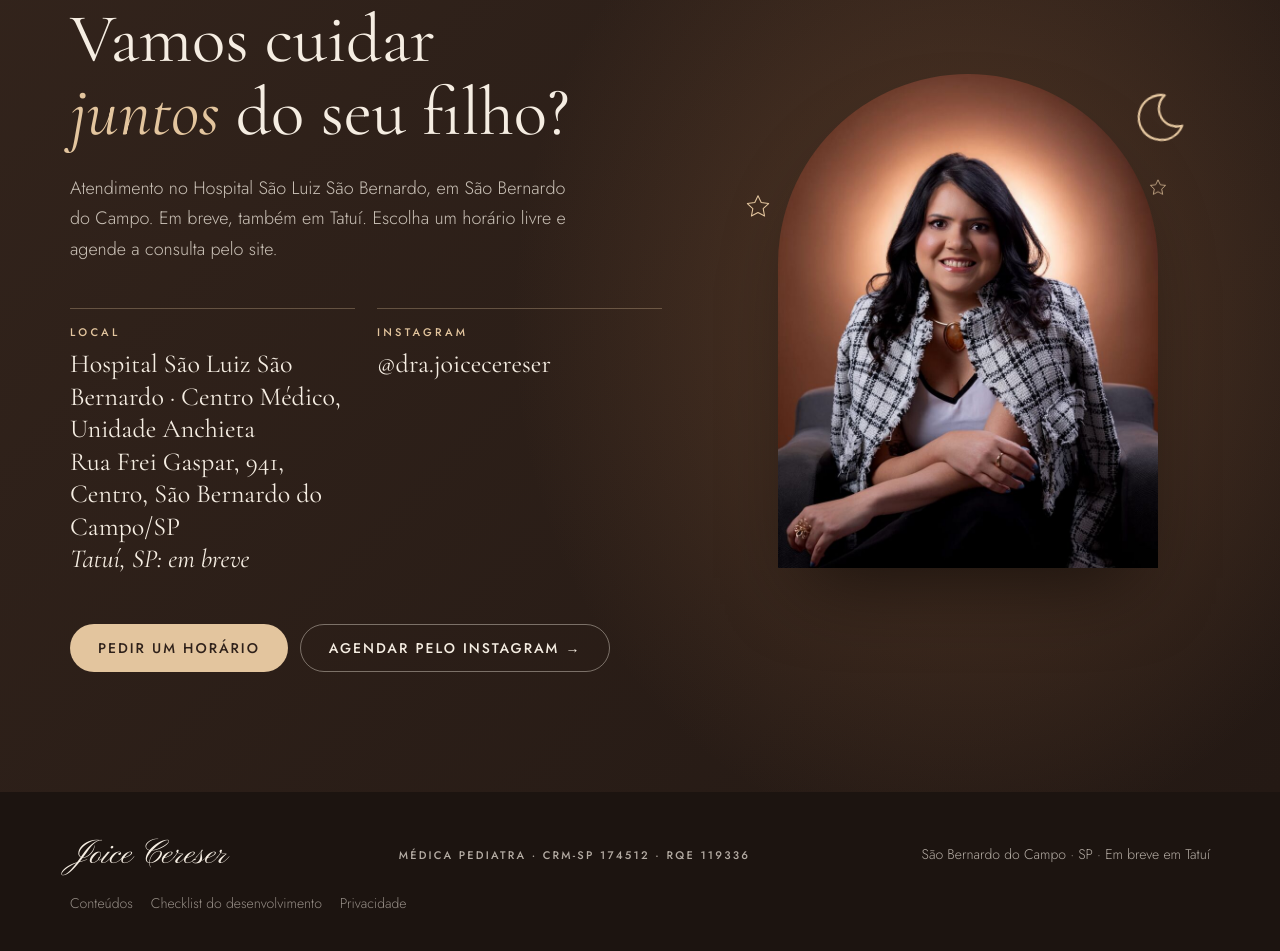
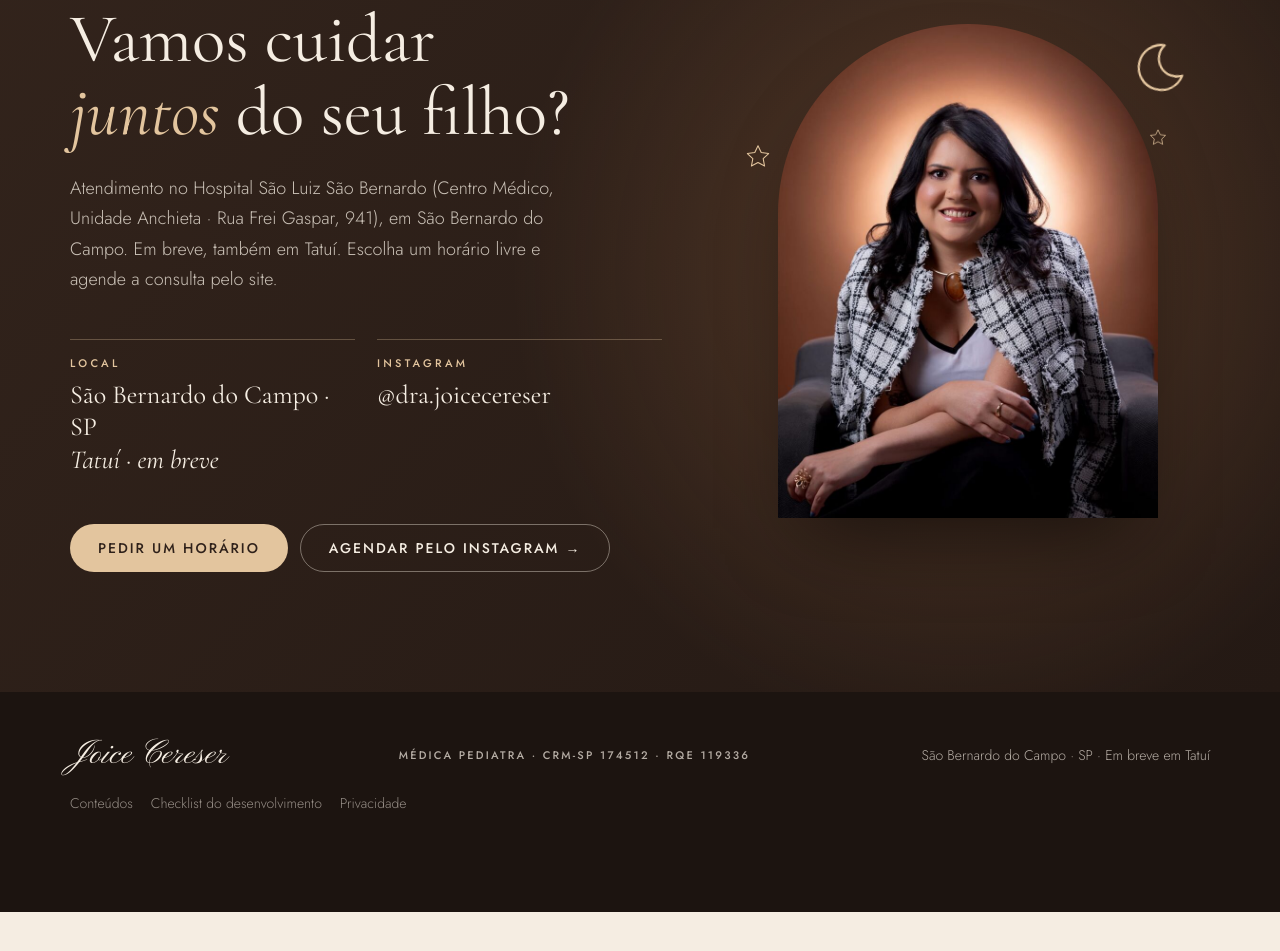
Before and after one commit to contatocaioramosprincipal-create/dra-joice-cereser, a plain HTML site: page index.html in a window 1280 px wide. Shown: the part 9417-10368 px from the top of the page. After the commit the page ends 10329 px from the top, so only its background shows below. Drawn offline with nearby package versions, Linux system fonts and the light colour scheme; no server answers.

Commit message:
Bloco Local mais curto
Co-Authored-By: Claude Opus 5.5 <noreply@anthropic.com>
Claude-Session: https://claude.ai/code/session_017PNxFxmCEwuNUiR1Ti1AB7

```diff
--- a/index.html
+++ b/index.html
@@ -596,9 +596,9 @@ footer .fl{display:flex;gap:18px;flex-wrap:wrap}footer .fl a{text-decoration:non
 <div>
 <div class="eyebrow" data-edit="agendar-01">Agendamento</div>
 <h2 data-edit="agendar-02">Vamos cuidar <em>juntos</em> do seu filho?</h2>
-<p class="l" data-edit="agendar-03">Atendimento no Hospital São Luiz São Bernardo, em São Bernardo do Campo. Em breve, também em Tatuí. Escolha um horário livre e agende a consulta pelo site.</p>
+<p class="l" data-edit="agendar-03">Atendimento no Hospital São Luiz São Bernardo (Centro Médico, Unidade Anchieta · Rua Frei Gaspar, 941), em São Bernardo do Campo. Em breve, também em Tatuí. Escolha um horário livre e agende a consulta pelo site.</p>
 <div class="infos">
-<div class="info"><small data-edit="agendar-04">Local</small><span data-edit="agendar-05">Hospital São Luiz São Bernardo · Centro Médico, Unidade Anchieta<br>Rua Frei Gaspar, 941, Centro, São Bernardo do Campo/SP<br><em>Tatuí, SP: em breve</em></span></div>
+<div class="info"><small data-edit="agendar-04">Local</small><span data-edit="agendar-05">São Bernardo do Campo · SP<br><em>Tatuí · em breve</em></span></div>
 <div class="info"><small data-edit="agendar-06">Instagram</small><span data-edit="agendar-07">@dra.joicecereser</span></div>
 </div>
 <div class="ag-ctas"><a class="btn btn-solid" href="#agendar" data-agendar data-edit="agendar-09">Pedir um horário</a>
```
